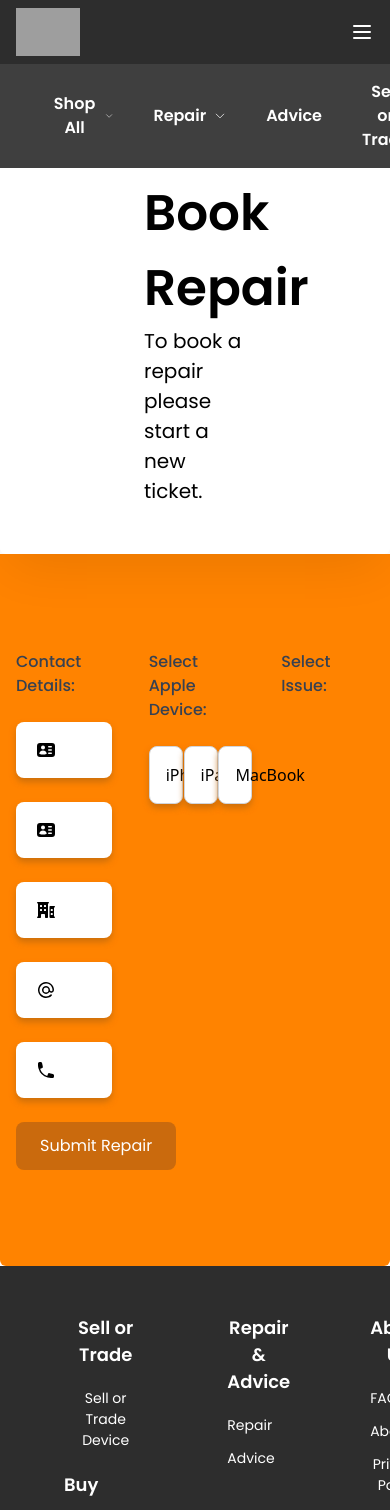
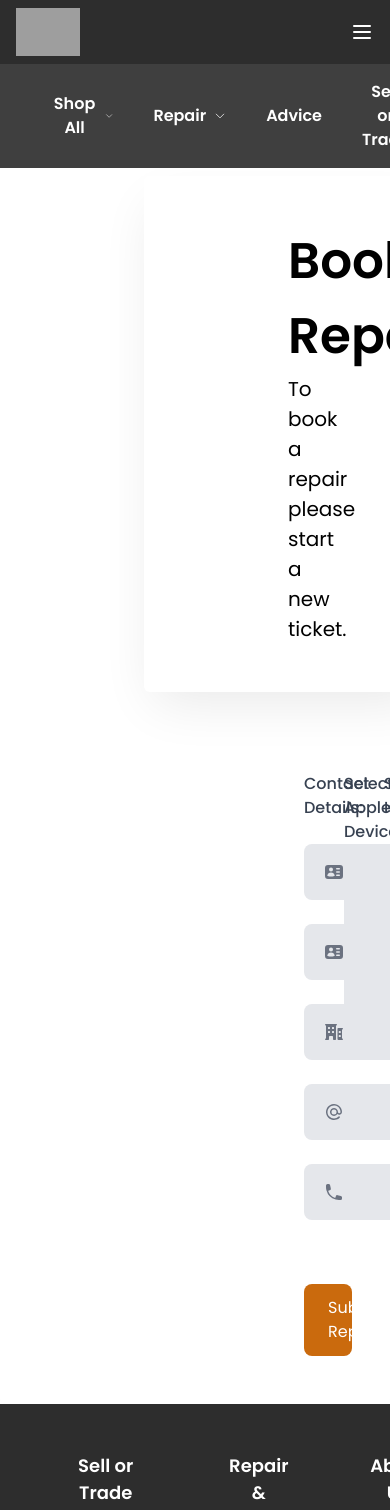
Before and after one commit to alfie-gr/the-it-store-v2, a React (Vite) app: page /bookRepair in a window 390 px wide. Shown: the top 1510 px of the page. Built offline with nearby package versions, Linux system fonts and the light colour scheme; grey boxes are pictures that could not be loaded.

Commit message:
Optimized layout for mobile view

```diff
--- a/package.json
+++ b/package.json
@@ -10,6 +10,8 @@
     "preview": "vite preview"
   },
   "dependencies": {
+    "axios": "^1.9.0",
+    "dayjs": "^1.11.13",
     "firebase": "^11.8.1",
     "firebase-admin": "^13.4.0",
     "firebase-functions": "^6.3.2",
--- a/src/components/BookRepairForm.jsx
+++ b/src/components/BookRepairForm.jsx
@@ -4,10 +4,37 @@ import { httpsCallable } from "firebase/functions";
 import { functions } from "@/firebase"; //
 import React from 'react';
 import { Link } from "react-router-dom";
+import TimeslotGrid from "@/components/TimeslotGrid";
 import '../index.css';
+import dayjs from 'dayjs';
 
 
 export default function BookRepairForm() {
+
+  {/* State variables appoitnments */ }
+  const fetchAppointments = async () => {
+    const response = await fetch(
+      `https://us-central1-the-it-store.cloudfunctions.net/getAvailableAppointments?date_from=2025-06-01&date_to=2025-06-07`
+    );
+    const data = await response.json();
+    setAppointments(data.appointments);
+  };
+
+
+
+  const HOURS = Array.from({ length: 9 }, (_, i) => 9 + i); // 9 AM to 5 PM
+  const DAYS = Array.from({ length: 7 }, (_, i) => dayjs().add(i, 'day')); // Next 7 days
+
+  const AppointmentsGrid = () => {
+    const [appointments, setAppointments] = useState([]);
+    const [loading, setLoading] = useState(true);}
+
+    const isSlotTaken = (day, hour) => {
+      return appointments.some((appt) => {
+        const start = dayjs(appt.start_at);
+        return start.isSame(day, 'day') && start.hour() === hour;
+      });
+    };
 
     {/* State variables for customer information */ }
     const [first_name, setFirstName] = useState("");
@@ -22,6 +49,9 @@ export default function BookRepairForm() {
     const [variant, setVariant] = useState("");
     const [modelIssue, setmodelIssue] = useState("");
 
+    {/* Sumbit info state */ }
+    const [submitInfo, setSubmitInfo] = useState(false);
+
     const device_type = {
       iPhone: [
         "Select Model",
@@ -34,7 +64,12 @@ export default function BookRepairForm() {
         "iPhone 15",
         "iPhone 16"],
       iPad: ["Select Model", "5/6/7/8/9th Gen", "iPad Air", "iPad Pro", "iPad Mini"],
-    MacBook: ["Select Model", "MacBook Air", "MacBook Pro", "MacBook"]
+      MacBook: ["Select Model", "MacBook Air", "MacBook Pro", "MacBook"],
+      iMac: ["Select Model", "22.5in", "24in M1/M3", "27in"],
+      MacPro: ["Up to 2011 Tower", "Darth Vader's Trash Can", "Cheese Grater"],
+      MacMini: ["Old white one", "Aluminum with DVD", "Aluminum without DVD", "Space Grey"],
+      AppleWatch: ["Select Model", "Apple Watch Series 1/2/3", "Apple Watch Series 4/5/6/7/8", "Apple Watch SE", "Apple Watch Ultra"],
+      Other: ["Select Model", "Apple TV", "HomePod", "AirPods", "Accessories"]
     };
 
     const device_model = {
@@ -52,10 +87,41 @@ export default function BookRepairForm() {
       "iPhone": ["Battery Replacement", "Screen Repair", "Charging Port Issue", "Camera Issue", "Water Damage", "Wont Turn On", "Audio Issue", "Other"],
       "iPad": ["Battery Replacement", "Screen Repair", "Charging Port Issue", "Camera Issue", "Water Damage", "Wont Turn On", "Audio Issue", "Other"],
       "MacBook": ["Screen Repair", "Hard Drive Issue", "Software Issue", "Keyboard Issue", "Liquid Damage", "Other"],
+      "iMac": ["Screen Repair", "Hard Drive Issue", "Software Issue", "Keyboard Issue", "Liquid Damage", "Other"],
+      "MacPro": ["Screen Repair", "Hard Drive Issue", "Software Issue", "Keyboard Issue", "Liquid Damage", "Other"],
+      "MacMini": ["Screen Repair", "Hard Drive Issue", "Software Issue", "Keyboard Issue", "Liquid Damage", "Other"],
+      "AppleWatch": ["Battery Replacement", "Screen Repair", "Charging Issue", "Water Damage", "Other"],
+      "Other": ["Battery Replacement", "Screen Repair", "Charging Issue", "Water Damage", "Other"]
+    }
+
+    const gatheredInfo = {
+      first_name,
+      last_name,
+      business_name,
+      email,
+      phone,
+      device_type: device,
+      device_model: variant,
+      ticket_issue: modelIssue,
+    };
+
+    const handleInfoSubmit = () => {
+      if (!first_name || !last_name || !email || !phone || !device || !model || !variant || !modelIssue) {
+        alert("Please fill out all required fields.");
+        return;
+      }
+      // gatheredInfo.first_name = first_name;
+      // gatheredInfo.last_name = last_name;
+      // gatheredInfo.business_name = business_name;
+      // gatheredInfo.email = email;
+      // gatheredInfo.phone = phone;
+      // gatheredInfo.device_type = device;   // Ensure this is a string
+      // gatheredInfo.device_model = variant;
+      // gatheredInfo.ticket_issue = modelIssue;
+      // console.log("Gathered Info:", gatheredInfo);
+      setSubmitInfo(true);
 
     }
-
-
 
     const handleSubmit = async (e) => {
       e.preventDefault();
@@ -95,13 +161,17 @@ export default function BookRepairForm() {
     };
 
     return (
-    <div className="flex flex-col items-start justify-center  px-4">
+      <div className="flex flex-col items-start justify-start  px-4">
+        {!submitInfo ?
+          (<>
 
             <div className="grid grid-cols-3 gap-10">
 
+
               {/* Customer Information Form */}
-        <form>
-          <div className=" max-w-md space-y-6">
+
+              <div>
+                <div className=" w-full space-y-6">
 
                   <label className="block mb-2 text-md font-medium text-gray-700 font-poppins">Contact Details:</label>
 
@@ -110,7 +180,7 @@ export default function BookRepairForm() {
                   {/* First Name */}
                   <div className="relative">
                     {/* SVG Icon */}
-              <svg xmlns="http://www.w3.org/2000/svg" viewBox="0 0 20 20" fill="currentColor" className="absolute size-5 left-5 top-1/2 transform -translate-y-1/2 text-black">
+                    <svg xmlns="http://www.w3.org/2000/svg" viewBox="0 0 20 20" fill="currentColor" className="absolute size-5 left-5 top-1/2 transform -translate-y-1/2 text-gray-500">
                       <path fill-rule="evenodd" d="M1 6a3 3 0 0 1 3-3h12a3 3 0 0 1 3 3v8a3 3 0 0 1-3 3H4a3 3 0 0 1-3-3V6Zm4 1.5a2 2 0 1 1 4 0 2 2 0 0 1-4 0Zm2 3a4 4 0 0 0-3.665 2.395.75.75 0 0 0 .416 1A8.98 8.98 0 0 0 7 14.5a8.98 8.98 0 0 0 3.249-.604.75.75 0 0 0 .416-1.001A4.001 4.001 0 0 0 7 10.5Zm5-3.75a.75.75 0 0 1 .75-.75h2.5a.75.75 0 0 1 0 1.5h-2.5a.75.75 0 0 1-.75-.75Zm0 6.5a.75.75 0 0 1 .75-.75h2.5a.75.75 0 0 1 0 1.5h-2.5a.75.75 0 0 1-.75-.75Zm.75-4a.75.75 0 0 0 0 1.5h2.5a.75.75 0 0 0 0-1.5h-2.5Z" clip-rule="evenodd" />
                     </svg>
 
@@ -122,14 +192,14 @@ export default function BookRepairForm() {
                       placeholder="First Name*"
                       value={first_name}
                       onChange={(e) => setFirstName(e.target.value)}
-                className="bg-white shadow-[0_4px_6px_rgba(194,106,13,0.8)] px-12 py-4 w-full rounded-lg focus:outline-none focus:ring-2 focus:ring-[#202020]/20 font-poppins placeholder-black"
+                      className="bg-gray-200  px-12 py-4 w-full rounded-lg focus:outline-none focus:ring-2 focus:ring-[#202020]/20 font-poppins placeholder-gray-500"
                     />
                   </div>
 
                   {/* Last Name */}
                   <div className="relative w-full">
                     {/* SVG Icon */}
-              <svg xmlns="http://www.w3.org/2000/svg" viewBox="0 0 20 20" fill="currentColor" className="absolute size-5 left-5 top-1/2 transform -translate-y-1/2 text-black">
+                    <svg xmlns="http://www.w3.org/2000/svg" viewBox="0 0 20 20" fill="currentColor" className="absolute size-5 left-5 top-1/2 transform -translate-y-1/2 text-gray-500">
                       <path fill-rule="evenodd" d="M1 6a3 3 0 0 1 3-3h12a3 3 0 0 1 3 3v8a3 3 0 0 1-3 3H4a3 3 0 0 1-3-3V6Zm4 1.5a2 2 0 1 1 4 0 2 2 0 0 1-4 0Zm2 3a4 4 0 0 0-3.665 2.395.75.75 0 0 0 .416 1A8.98 8.98 0 0 0 7 14.5a8.98 8.98 0 0 0 3.249-.604.75.75 0 0 0 .416-1.001A4.001 4.001 0 0 0 7 10.5Zm5-3.75a.75.75 0 0 1 .75-.75h2.5a.75.75 0 0 1 0 1.5h-2.5a.75.75 0 0 1-.75-.75Zm0 6.5a.75.75 0 0 1 .75-.75h2.5a.75.75 0 0 1 0 1.5h-2.5a.75.75 0 0 1-.75-.75Zm.75-4a.75.75 0 0 0 0 1.5h2.5a.75.75 0 0 0 0-1.5h-2.5Z" clip-rule="evenodd" />
                     </svg>
 
@@ -139,14 +209,14 @@ export default function BookRepairForm() {
                       placeholder="Last Name*"
                       value={last_name}
                       onChange={(e) => setLastName(e.target.value)}
-                className="bg-white shadow-[0_4px_6px_rgba(194,106,13,0.8)] px-12 py-4 w-full rounded-lg focus:outline-none focus:ring-2 focus:ring-[#202020]/20 font-poppins placeholder-black"
+                      className="bg-gray-200  px-12 py-4 w-full rounded-lg focus:outline-none focus:ring-2 focus:ring-[#202020]/20 font-poppins placeholder-gray-500"
                     />
                   </div>
 
                   {/* Business Name */}
                   <div className="relative w-full">
                     {/* SVG Icon */}
-              <svg xmlns="http://www.w3.org/2000/svg" viewBox="0 0 20 20" fill="currentColor" className="absolute size-5 left-5 top-1/2 transform -translate-y-1/2 text-black">
+                    <svg xmlns="http://www.w3.org/2000/svg" viewBox="0 0 20 20" fill="currentColor" className="absolute size-5 left-5 top-1/2 transform -translate-y-1/2 text-gray-500">
                       <path fill-rule="evenodd" d="M1 2.75A.75.75 0 0 1 1.75 2h10.5a.75.75 0 0 1 0 1.5H12v13.75a.75.75 0 0 1-.75.75h-1.5a.75.75 0 0 1-.75-.75v-2.5a.75.75 0 0 0-.75-.75h-2.5a.75.75 0 0 0-.75.75v2.5a.75.75 0 0 1-.75.75h-2.5a.75.75 0 0 1 0-1.5H2v-13h-.25A.75.75 0 0 1 1 2.75ZM4 5.5a.5.5 0 0 1 .5-.5h1a.5.5 0 0 1 .5.5v1a.5.5 0 0 1-.5.5h-1a.5.5 0 0 1-.5-.5v-1ZM4.5 9a.5.5 0 0 0-.5.5v1a.5.5 0 0 0 .5.5h1a.5.5 0 0 0 .5-.5v-1a.5.5 0 0 0-.5-.5h-1ZM8 5.5a.5.5 0 0 1 .5-.5h1a.5.5 0 0 1 .5.5v1a.5.5 0 0 1-.5.5h-1a.5.5 0 0 1-.5-.5v-1ZM8.5 9a.5.5 0 0 0-.5.5v1a.5.5 0 0 0 .5.5h1a.5.5 0 0 0 .5-.5v-1a.5.5 0 0 0-.5-.5h-1ZM14.25 6a.75.75 0 0 0-.75.75V17a1 1 0 0 0 1 1h3.75a.75.75 0 0 0 0-1.5H18v-9h.25a.75.75 0 0 0 0-1.5h-4Zm.5 3.5a.5.5 0 0 1 .5-.5h1a.5.5 0 0 1 .5.5v1a.5.5 0 0 1-.5.5h-1a.5.5 0 0 1-.5-.5v-1Zm.5 3.5a.5.5 0 0 0-.5.5v1a.5.5 0 0 0 .5.5h1a.5.5 0 0 0 .5-.5v-1a.5.5 0 0 0-.5-.5h-1Z" clip-rule="evenodd" />
                     </svg>
 
@@ -157,14 +227,14 @@ export default function BookRepairForm() {
                       placeholder="Business Name (Optional)"
                       value={business_name}
                       onChange={(e) => setBusinessName(e.target.value)}
-                className="bg-white shadow-[0_4px_6px_rgba(194,106,13,0.8)] px-12 py-4 w-full rounded-lg focus:outline-none focus:ring-2 focus:ring-[#202020]/20 font-poppins placeholder-black"
+                      className="bg-gray-200  px-12 py-4 w-full rounded-lg focus:outline-none focus:ring-2 focus:ring-[#202020]/20 font-poppins placeholder-gray-500"
                     />
                   </div>
 
                   {/* Email */}
                   <div className="relative w-full">
                     {/* SVG Icon */}
-              <svg xmlns="http://www.w3.org/2000/svg" viewBox="0 0 20 20" fill="currentColor" className="absolute size-5 left-5 top-1/2 transform -translate-y-1/2 text-black">
+                    <svg xmlns="http://www.w3.org/2000/svg" viewBox="0 0 20 20" fill="currentColor" className="absolute size-5 left-5 top-1/2 transform -translate-y-1/2 text-gray-500">
                       <path fill-rule="evenodd" d="M5.404 14.596A6.5 6.5 0 1 1 16.5 10a1.25 1.25 0 0 1-2.5 0 4 4 0 1 0-.571 2.06A2.75 2.75 0 0 0 18 10a8 8 0 1 0-2.343 5.657.75.75 0 0 0-1.06-1.06 6.5 6.5 0 0 1-9.193 0ZM10 7.5a2.5 2.5 0 1 0 0 5 2.5 2.5 0 0 0 0-5Z" clip-rule="evenodd" />
                     </svg>
 
@@ -175,14 +245,14 @@ export default function BookRepairForm() {
                       placeholder="Email*"
                       value={email}
                       onChange={(e) => setEmail(e.target.value)}
-                className="bg-white shadow-[0_4px_6px_rgba(194,106,13,0.8)] px-12 py-4 w-full rounded-lg focus:outline-none focus:ring-2 focus:ring-[#202020]/20 font-poppins placeholder-black"
+                      className="bg-gray-200  px-12 py-4 w-full rounded-lg focus:outline-none focus:ring-2 focus:ring-[#202020]/20 font-poppins placeholder-gray-500"
                     />
                   </div>
 
                   {/* Phone Name */}
                   <div className="relative w-full">
                     {/* SVG Icon */}
-              <svg xmlns="http://www.w3.org/2000/svg" viewBox="0 0 20 20" fill="currentColor" className="absolute size-5 left-5 top-1/2 transform -translate-y-1/2 text-black">
+                    <svg xmlns="http://www.w3.org/2000/svg" viewBox="0 0 20 20" fill="currentColor" className="absolute size-5 left-5 top-1/2 transform -translate-y-1/2 text-gray-500">
                       <path fill-rule="evenodd" d="M2 3.5A1.5 1.5 0 0 1 3.5 2h1.148a1.5 1.5 0 0 1 1.465 1.175l.716 3.223a1.5 1.5 0 0 1-1.052 1.767l-.933.267c-.41.117-.643.555-.48.95a11.542 11.542 0 0 0 6.254 6.254c.395.163.833-.07.95-.48l.267-.933a1.5 1.5 0 0 1 1.767-1.052l3.223.716A1.5 1.5 0 0 1 18 15.352V16.5a1.5 1.5 0 0 1-1.5 1.5H15c-1.149 0-2.263-.15-3.326-.43A13.022 13.022 0 0 1 2.43 8.326 13.019 13.019 0 0 1 2 5V3.5Z" clip-rule="evenodd" />
                     </svg>
 
@@ -193,7 +263,7 @@ export default function BookRepairForm() {
                       placeholder="Phone Number*"
                       value={phone}
                       onChange={(e) => setPhone(e.target.value)}
-                className="bg-white shadow-[0_4px_6px_rgba(194,106,13,0.8)] px-12 py-4 w-full rounded-lg focus:outline-none focus:ring-2 focus:ring-[#202020]/20 font-poppins placeholder-black"
+                      className="bg-gray-200  px-12 py-4 w-full rounded-lg focus:outline-none focus:ring-2 focus:ring-[#202020]/20 font-poppins placeholder-gray-500"
                     />
                   </div>
 
@@ -205,14 +275,14 @@ export default function BookRepairForm() {
 
 
                 </div>
-        </form>
+              </div>
 
               {/* Device selector and model dropdown */}
               <div className="flex-1 space-y-6">
                 <label className="block  text-md font-medium text-gray-700  font-poppins">Select Apple Device:</label>
 
                 {/* Device Selection */}
-          <div className="grid grid-cols-3 gap-3 mb-4">
+                <div className="grid grid-cols-4 gap-3 mb-4  font-poppins">
                   {Object.keys(device_type).map((d) => (
                     <div
                       key={d}
@@ -220,13 +290,14 @@ export default function BookRepairForm() {
                         setDevice(d);
                         setModel(device_type[d][0]); // Default to first model
                       }}
-                className={`cursor-pointer text-center px-4 py-4 shadow-[0_4px_6px_rgba(194,106,13,0.8)] rounded-lg border ${device === d
+                      className={`cursor-pointer text-center px-4 py-4 rounded-lg  ${device === d
                         ? "bg-[#3f3f3f] text-white"
-                  : "bg-white hover:bg-blue-100 text-black border-gray-300"
+                        : "bg-gray-200  hover:bg-blue-100 text-black border-gray-300"
                         }`}
 
                     >
-                {d}
+
+                      {(d === "iPhone" || d === "iMac" || d === "iPad") ? d : d.replace(/([a-z])([A-Z])/g, "$1 $2")}
                     </div>
                   ))}
 
@@ -238,7 +309,7 @@ export default function BookRepairForm() {
                   <select
                     value={model}
                     onChange={(e) => setModel(e.target.value)}
-              className="bg-white shadow-[0_4px_6px_rgba(194,106,13,0.8)] px-4 py-4 w-full rounded-lg focus:outline-none focus:ring-2 focus:ring-[#202020]/20 font-poppins"
+                    className="bg-gray-200 px-4 py-4 w-full rounded-lg focus:outline-none focus:ring-2 focus:ring-[#202020]/20 font-poppins"
                   >
                     {device_type[device].map((m) => (
                       <option key={m} value={m}>
@@ -253,7 +324,7 @@ export default function BookRepairForm() {
                     <select
                       value={variant}
                       onChange={(e) => setVariant(e.target.value)}
-                className="bg-white shadow-[0_4px_6px_rgba(194,106,13,0.8)] px-4 py-4 w-full rounded-lg focus:outline-none focus:ring-2 focus:ring-[#202020]/20 font-poppins"
+                      className="bg-gray-200 px-4 py-4 w-full rounded-lg focus:outline-none focus:ring-2 focus:ring-[#202020]/20 font-poppins"
                     >
                       {device_model[model].map((v) => (
                         <option key={v} value={v}>
@@ -278,7 +349,7 @@ export default function BookRepairForm() {
                   <select
                     value={modelIssue}
                     onChange={(e) => setmodelIssue(e.target.value)}
-              className="bg-white shadow-[0_4px_6px_rgba(194,106,13,0.8)] px-4 py-4 w-full rounded-lg focus:outline-none focus:ring-2 focus:ring-[#202020]/20 font-poppins"
+                    className="bg-gray-200 px-4 py-4 w-full rounded-lg focus:outline-none focus:ring-2 focus:ring-[#202020]/20 font-poppins"
                   >
                     {ticket_issue[device].map((issue) => (
                       <option key={issue} value={issue}>
@@ -290,20 +361,26 @@ export default function BookRepairForm() {
 
               </div>
 
-
-
-      </div>
-
-
-      <form onSubmit={handleSubmit}>
-        {/* form inputs */}
               <button
+                onClick={handleInfoSubmit}
                 type="submit"
                 className="mt-6 px-6 py-3 bg-[#ca6a0d] text-white rounded-lg font-poppins hover:bg-[#b55c0b]"
               >
                 Submit Repair
               </button>
-      </form>
+
+
+
+            </div>
+          </>) : (
+            <div>
+              <TimeslotGrid></TimeslotGrid>
+            </div>
+          )}
+
+
+
+
 
       </div >
     );
--- /dev/null
+++ b/src/components/TimeslotGrid.jsx
@@ -0,0 +1,45 @@
+import React, { useEffect, useState } from "react";
+import { fetchAvailableAppointments } from "@/lib/utils"; // adjust the path if needed
+
+export default function TimeSlotGrid() {
+  const [appointments, setAppointments] = useState([]);
+  const [loading, setLoading] = useState(true);
+  const [error, setError] = useState(null);
+
+  useEffect(() => {
+    const fetchData = async () => {
+      try {
+        const today = new Date();
+        const sevenDaysLater = new Date();
+        sevenDaysLater.setDate(today.getDate() + 7);
+
+        const dateFrom = today.toISOString().split("T")[0];
+        const dateTo = sevenDaysLater.toISOString().split("T")[0];
+
+        const appts = await fetchAvailableAppointments(dateFrom, dateTo);
+        setAppointments(appts || []);
+      } catch (err) {
+        setError(err.message || "Unknown error");
+      } finally {
+        setLoading(false);
+      }
+    };
+
+    fetchData();
+  }, []);
+
+  if (loading) return <p>Loading...</p>;
+  if (error) return <p>Error: {error}</p>;
+
+  return (
+    <div className="grid grid-cols-2 md:grid-cols-3 lg:grid-cols-4 gap-4">
+      {appointments.map((appt) => (
+        <div key={appt.id} className="border p-4 rounded shadow">
+          <p><strong>Date:</strong> {appt.start_at?.split("T")[0]}</p>
+          <p><strong>Time:</strong> {new Date(appt.start_at).toLocaleTimeString()}</p>
+          <p><strong>Duration:</strong> {appt.duration ?? "N/A"} mins</p>
+        </div>
+      ))}
+    </div>
+  );
+}
--- /dev/null
+++ b/src/lib/utils.js
@@ -0,0 +1,15 @@
+export async function fetchAvailableAppointments(dateFrom, dateTo) {
+  const url = new URL("https://getavailableappointments-4f6qjip22a-uc.a.run.app");
+  url.searchParams.append("date_from", dateFrom);
+  url.searchParams.append("date_to", dateTo);
+
+  const response = await fetch(url.toString());
+
+  if (!response.ok) {
+    throw new Error("Failed to fetch appointments");
+  }
+
+  const data = await response.json();
+  console.log(data);
+  return data.appointments;
+}
--- a/src/pages/BookRepair.jsx
+++ b/src/pages/BookRepair.jsx
@@ -14,17 +14,22 @@ export default function BookRepair() {
             <section className='relative flex flex-col justify-between  rounded-md overflow-hidden'>
 
 
+                <div className='relative flex flex-col justify-between py-12 px-36  shadow-[0_20px_50px_-10px_rgba(0,0,0,0.09)]  rounded-md overflow-hidden' >
                     {/* Heading */}
                     <div className='relative flex flex-col justify-between py-12 px-36  shadow-[0_20px_50px_-10px_rgba(0,0,0,0.09)]  rounded-md overflow-hidden'>
                         <h1 className="font-semibold font-poppins text-[50px] text-[#000000] ">Book Repair </h1>
                         <p className=" font-poppins font-normal text-[20px] text-[#000000]" > To book a repair please start a new ticket. </p>
+
+
                     </div>
 
+
+
                     {/* Form */}
-                <div className='flex items-center justify-center py-24 bg-[#FF8300]'>
+                    <div className='flex items-start justify-start mt-20 mx-36 '>
                         <BookRepairForm></BookRepairForm>
                     </div>
-
+                </div>
 
 
 
--- a/src/pages/Home.jsx
+++ b/src/pages/Home.jsx
@@ -26,16 +26,16 @@ export default function Home() {
 
 
             {/* Heading and Button */}
-            <section className='relative flex flex-row justify-between px-36 py-5 space-y-10 shadow-[0_20px_50px_-10px_rgba(0,0,0,0.09)]  rounded-md overflow-hidden'>
+            <section className='relative flex flex-row justify-between  px-10 md:px-36 py-5 space-y-10 shadow-[0_20px_50px_-10px_rgba(0,0,0,0.09)]  rounded-md overflow-hidden'>
 
 
                 {/* Heading */}
                 <div className="">
-                    <span className="font-semibold font-poppins text-[50px] text-[#000000] ">Genuine Apple. </span>
+                    <span className="font-semibold font-poppins text-[13px] md:text-[50px]  text-[#000000] ">Genuine Apple. </span>
 
-                    <span className="font-semibold font-poppins text-[50px] text-[#353535] ">Pre-owned with confidence, </span>
+                    <span className="font-semibold font-poppins text-[13px] md:text-[50px] text-[#353535] ">Pre-owned with confidence, </span>
                     <p></p>
-                    <span className="font-semibold font-poppins text-[50px] text-[#FF8300] ">performance you can trust</span>
+                    <span className="font-semibold font-poppins text-[13px] md:text-[50px] text-[#FF8300] ">performance you can trust</span>
                 </div>
 
                 <div className=' relative flex flex-row space-x-7' >
```
Also changed, not shown: 2 other files (tests, documents, lock files or other folders). Lines whose indentation alone changed are shown as unchanged.
